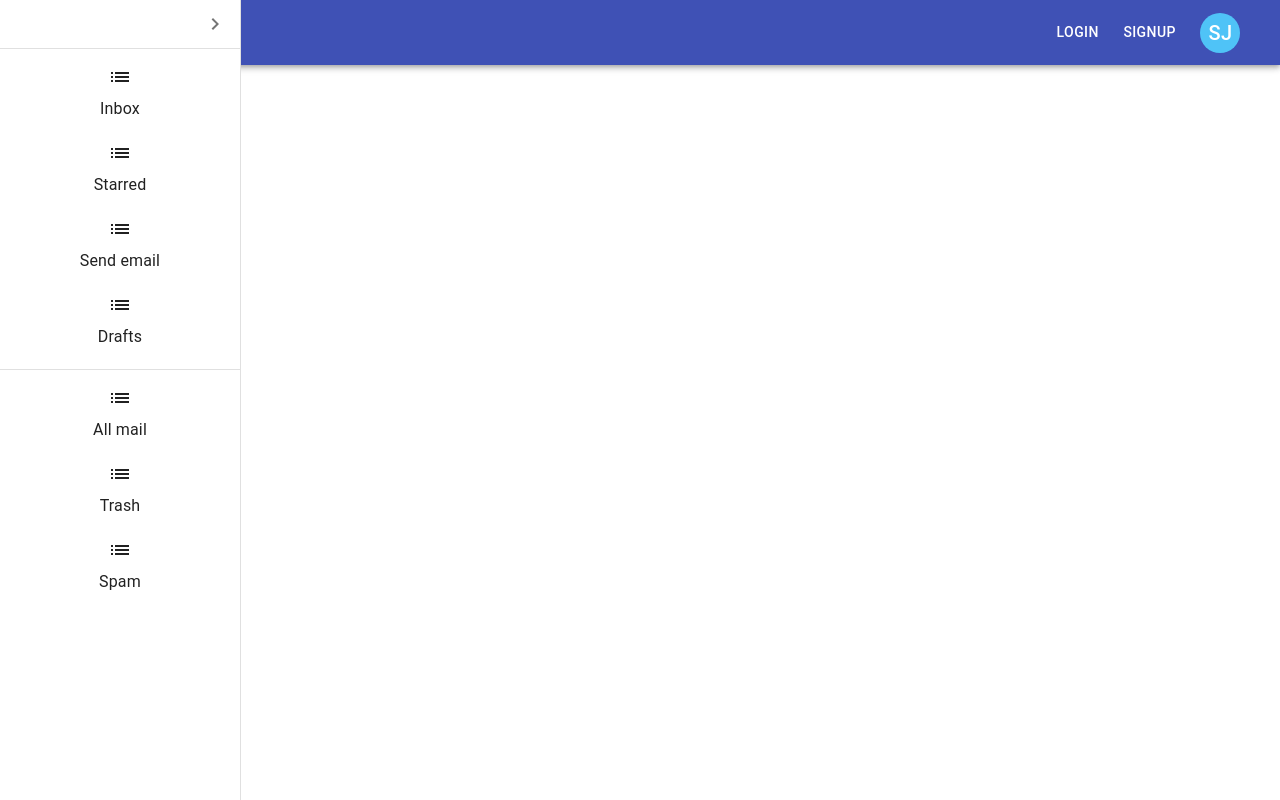
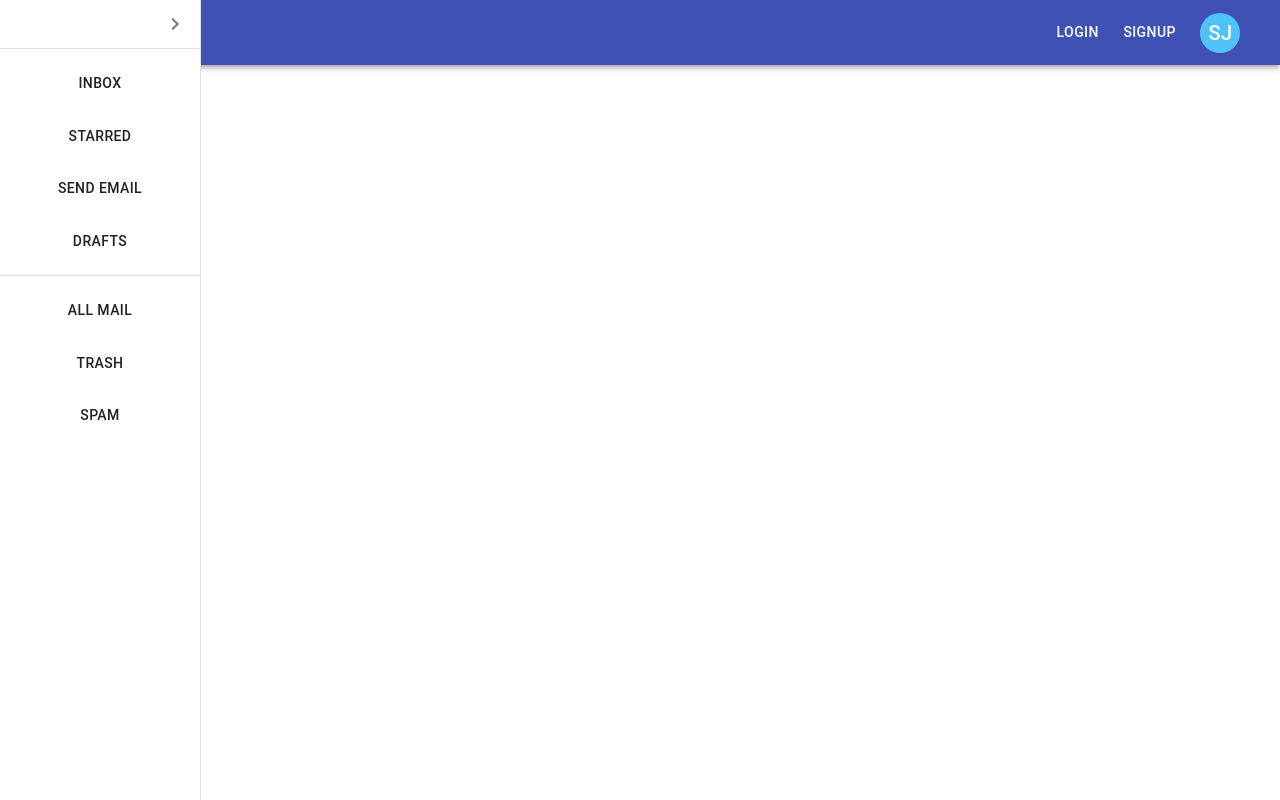
Before and after one commit to surajrockzz/splitwise-clone, a React (Create React App) app: page / in a window 1280 px wide. Both pictures are taken after a click on the button 36 px from the left and 32 px from the top of the page. Built offline with nearby package versions, Linux system fonts and the light colour scheme.

Commit message:
added button

```diff
--- a/src/Layouts/DrawerComponent.js
+++ b/src/Layouts/DrawerComponent.js
@@ -1,6 +1,6 @@
 import React, { memo } from 'react';
 import { makeStyles } from '@material-ui/styles';
-import { Drawer, Divider, List, ListItemText } from '@material-ui/core';
+import { Drawer, Divider, List, Button } from '@material-ui/core';
 import ListItem from '@material-ui/core/List';
 import ListItemIcon from '@material-ui/icons/List';
 import IconButton from '@material-ui/core/IconButton';
@@ -9,7 +9,7 @@ import ChevronRightIcon from '@material-ui/icons/ChevronRight';
 import InboxIcon from '@material-ui/icons/MoveToInbox';
 import MailIcon from '@material-ui/icons/Mail';
 
-const drawerWidth = 240;
+const drawerWidth = 200 ;
 const useStyles = makeStyles({
     drawer: {
         width: drawerWidth,
@@ -20,12 +20,11 @@ const useStyles = makeStyles({
     },
     drawerHeader: {
         display: 'flex',
-        alignItems: 'center',
+        alignItems: 'left',
         padding: "0 1px",
         justifyContent: 'flex-end',
     },
 });
-
 // buttons are not working in menu
 // and fix css issuess in DrawerCompoennt
 const DrawerComponent = ({ handleDrawerClose, open }) => {
@@ -48,18 +47,18 @@ const DrawerComponent = ({ handleDrawerClose, open }) => {
             <Divider />
             <List>
                 {['Inbox', 'Starred', 'Send email', 'Drafts'].map((text, index) => (
-                    <ListItem button key={text}>
-                        <ListItemIcon>{index % 2 === 0 ? <InboxIcon /> : <MailIcon />}</ListItemIcon>
-                        <ListItemText primary={text} />
+                    <ListItem key={text}>
+                        {/* <ListItemIcon>{index % 2 === 0 ? <InboxIcon /> : <MailIcon />}</ListItemIcon> */}
+                        <Button>{text}</Button>
                     </ListItem>
                 ))}
             </List>
             <Divider />
             <List>
                 {['All mail', 'Trash', 'Spam'].map((text, index) => (
-                    <ListItem button key={text}>
-                        <ListItemIcon>{index % 2 === 0 ? <InboxIcon /> : <MailIcon />}</ListItemIcon>
-                        <ListItemText primary={text} />
+                    <ListItem key={text}>
+                        {/* <ListItemIcon>{index % 2 === 0 ? <InboxIcon /> : <MailIcon />}</ListItemIcon> */}
+                        <Button>{text}</Button>
                     </ListItem>
                 ))}
             </List>
```
